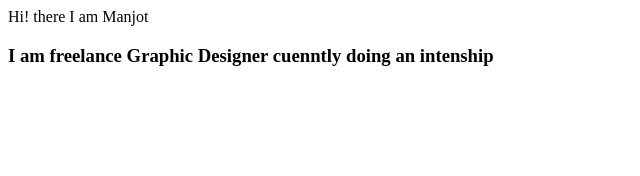
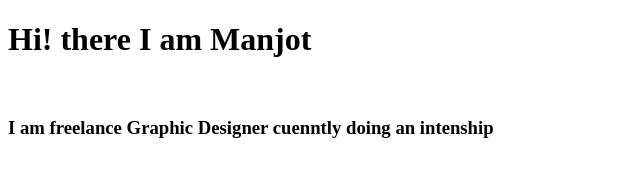
Before and after one commit to manjotsinghgulati/manjot-singh-gulati-portfolio, a plain HTML site: page index.html in a window 1280 px wide. Shown: the whole page, without its empty margins (0-640 px from the left). Drawn offline with Linux system fonts and the light colour scheme.

Commit message:
style: added h1

```diff
--- a/index.html
+++ b/index.html
@@ -7,7 +7,7 @@
     <title>Manjot Singh Gulati Portfolio</title>
 </head>
 <body>
-    <hi>Hi! there I am Manjot </hi>
+    <h1>Hi! there I am Manjot </h1>
     <br>
     <h3> I am freelance Graphic Designer cuenntly doing an intenship </h3>
 
```
